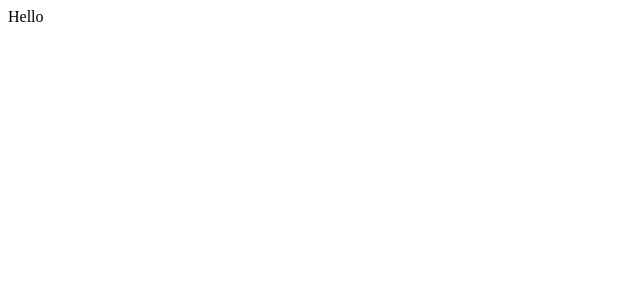
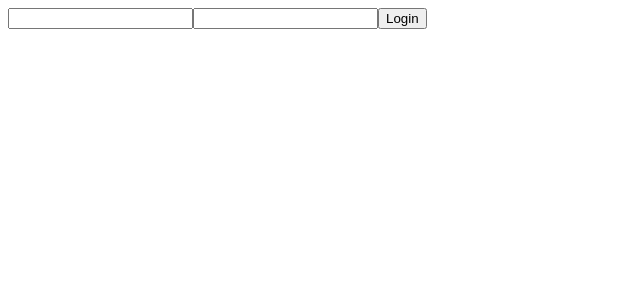
Before and after one commit to scdekov/weather-dashboard, a React app: page / in a window 1280 px wide. Shown: the top 300 px of the page, without its empty margins (0-640 px from the left). Built offline with nearby package versions, Linux system fonts and the light colour scheme; the HTML template or start-up script is replaced by a standard one.

Commit message:
Add basic authentication UI

```diff
--- a/app/src/components/App.jsx
+++ b/app/src/components/App.jsx
@@ -1,5 +1,10 @@
-import React from 'react';
+import React, { useState } from 'react';
+import { Auth } from './Auth';
 
 export const App = () => {
-  return (<div>Hello</div>)
+  // TODO: set authenticated to true by default and than to false if api returns 401
+  const [authenticated, setAuthenticated] = useState(false);
+  return (
+    authenticated ? "Authenticated" : <Auth setAuthenticated={setAuthenticated}/>
+  );
 };
--- /dev/null
+++ b/app/src/components/Auth.jsx
@@ -0,0 +1,25 @@
+import React, { useState } from 'react';
+import axios from 'axios';
+
+export const Auth = ({ setAuthenticated }) => {
+  const [username, setUsername] = useState('');
+  const [password, setPassword] = useState('');
+
+  const handleLogin = async e => {
+    e.preventDefault();
+    const resp = await axios.post('http://localhost:3000/api/v1/login', { username, password });
+    if (resp.status === 200) {
+      setAuthenticated(true);
+    }
+  };
+
+  return (
+    <div>
+      <form onSubmit={handleLogin}>
+        <input type="text" onChange={e => setUsername(e.target.value)} value={username}/>
+        <input type="password" onChange={e => setPassword(e.target.value)} value={password}/>
+        <input type="submit" value="Login"/>
+      </form>
+    </div>
+  );
+};
--- a/package.json
+++ b/package.json
@@ -13,6 +13,7 @@
     "@babel/core": "^7.9.0",
     "@babel/preset-env": "^7.9.5",
     "@babel/preset-react": "^7.9.4",
+    "@koa/cors": "^2.2.3",
     "axios": "^0.19.2",
     "babel-core": "^6.26.3",
     "babel-loader": "^8.1.0",
@@ -24,6 +25,7 @@
     "koa-route": "^3.2.0",
     "react": "^16.13.1",
     "react-dom": "^16.13.1",
+    "regenerator-runtime": "^0.13.5",
     "uuid": "^7.0.3",
     "webpack": "^4.43.0"
   },
--- a/webpack.config.js
+++ b/webpack.config.js
@@ -17,7 +17,7 @@ module.exports = {
         use: {
           loader: 'babel-loader',
           options: {
-            presets: ['@babel/preset-env', '@babel/react']
+            presets: [['@babel/preset-env', {"useBuiltIns": "usage"}], '@babel/react']
           }
         }
       }
```
